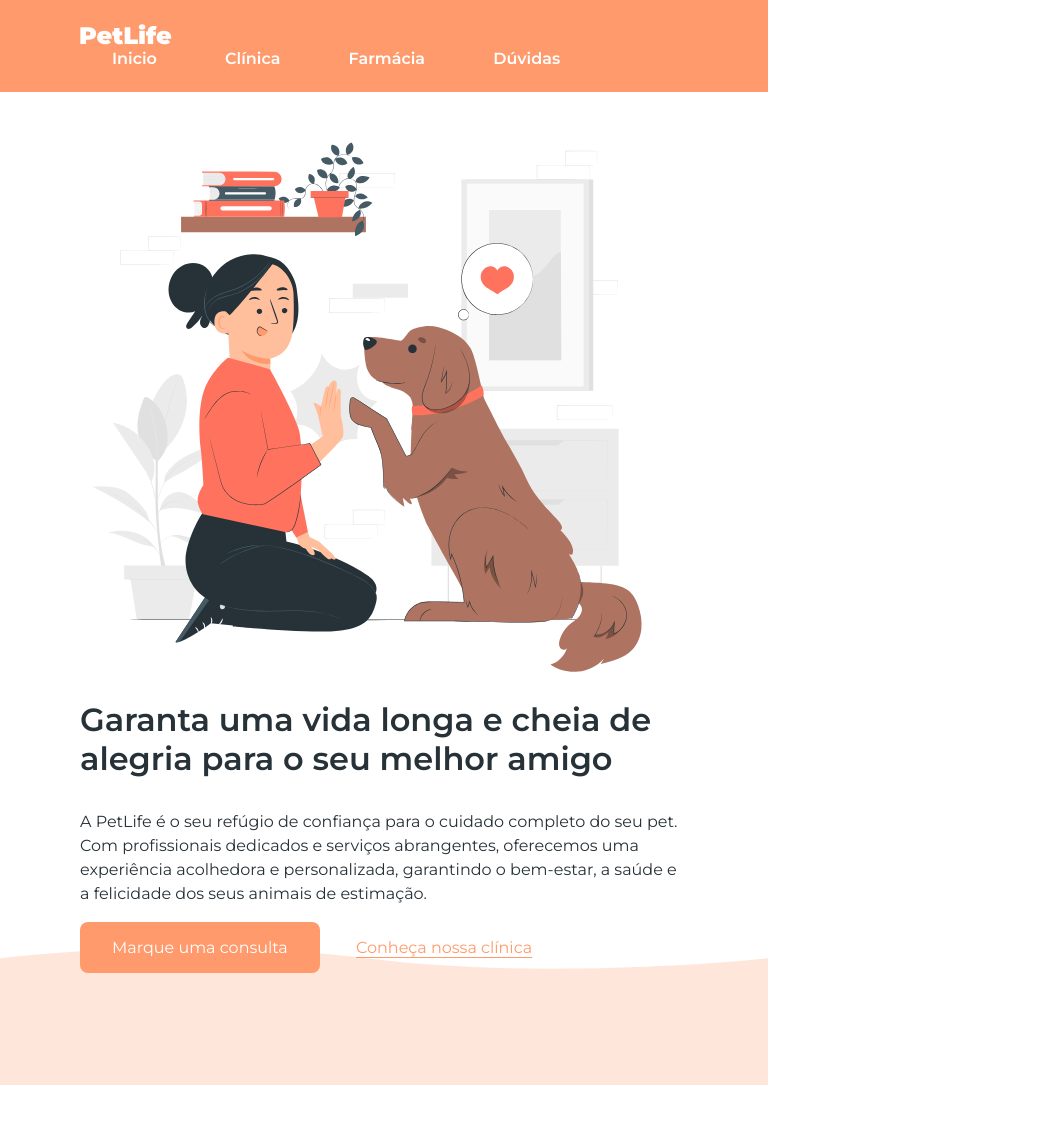
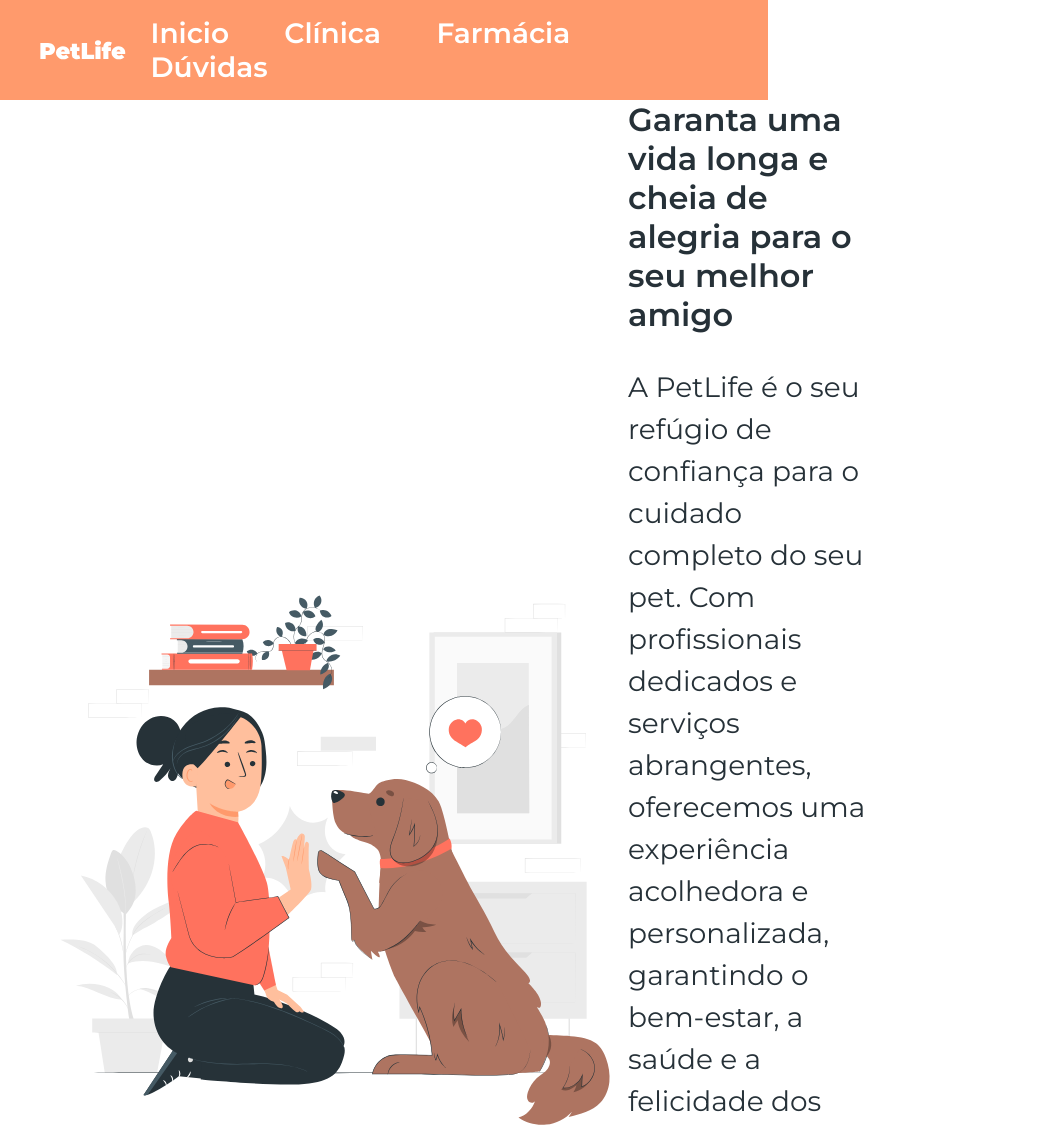
Before and after one commit to AndreBauzil/institutional-page, a plain HTML site: page index.html in a window 768 px wide. Shown: the top 1130 px of the page, 1051 px wide, since content can reach past the window. Drawn offline with Linux system fonts and the light colour scheme.

Commit message:
Adição de estilização para containers e responsividade para tablets

```diff
--- a/assets/css/index.css
+++ b/assets/css/index.css
@@ -174,6 +174,12 @@ footer p a {
     color: var(--primary-color);
 }
 
+.container {
+    max-width: 1440px;
+    display: flex;
+    align-items: center;
+}
+
 /* Responsividade */
 img {
     max-width: 100%;
@@ -182,7 +188,7 @@ img {
 
 @media (max-width: 600px) {
     body {
-        font-size: 14px; /* Reduce the font size for small screens */
+        font-size: 14px;
     }
 
     header {
@@ -262,7 +268,56 @@ img {
 
 /* Tablet */
 @media (min-width: 601px) and (max-width: 1024px) {
-    /* Adjust styles for medium screens here */
+    body {
+        font-size: 28px; /* Adjust font size for tablet screens if needed */
+    }
+    #hero-page,
+    #clinica,
+    #farmacia,
+    #duvidas {
+        display: grid;
+        justify-items: center;
+    }
+
+
+    header {
+        padding: 16px 40px; /* Reduce header padding for tablets */
+    }
+    header nav a {
+        padding: 16px 24px; /* Adjust padding for navigation links */
+    }
+
+    #hero-page {
+        justify-items: center;
+        display: grid;
+        padding: 0 3rem;
+    }
+    .hero-texts {
+        font-size: 28px; /* Adjust font size for headings in the hero section */
+    }
+    .button {
+        padding: 2rem 4rem;
+    }
+    .button:nth-child(1) {
+        margin-top: 3rem;
+    }
+    .buttons {
+        display: flex;
+        flex-direction: column;
+        align-items: center;
+    }
+
+    #farmacia img {
+        margin: 24px auto; /* Adjust margin for the pharmacy section image */
+    }
+
+    .duvida h3 {
+        padding: 16px; /* Adjust padding for FAQ question headings */
+    }
+
+    footer {
+        flex-direction: column;
+    }
 }
 
 /* Desktop */
```
